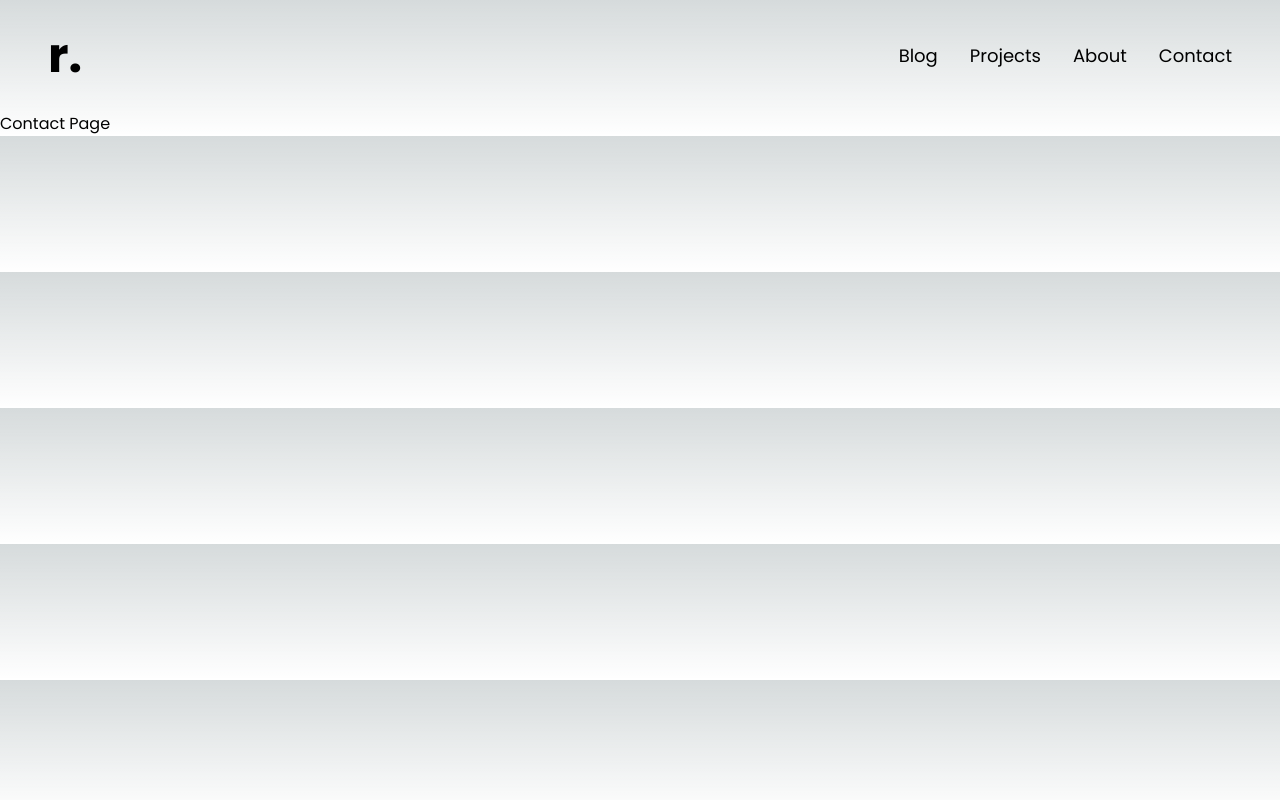
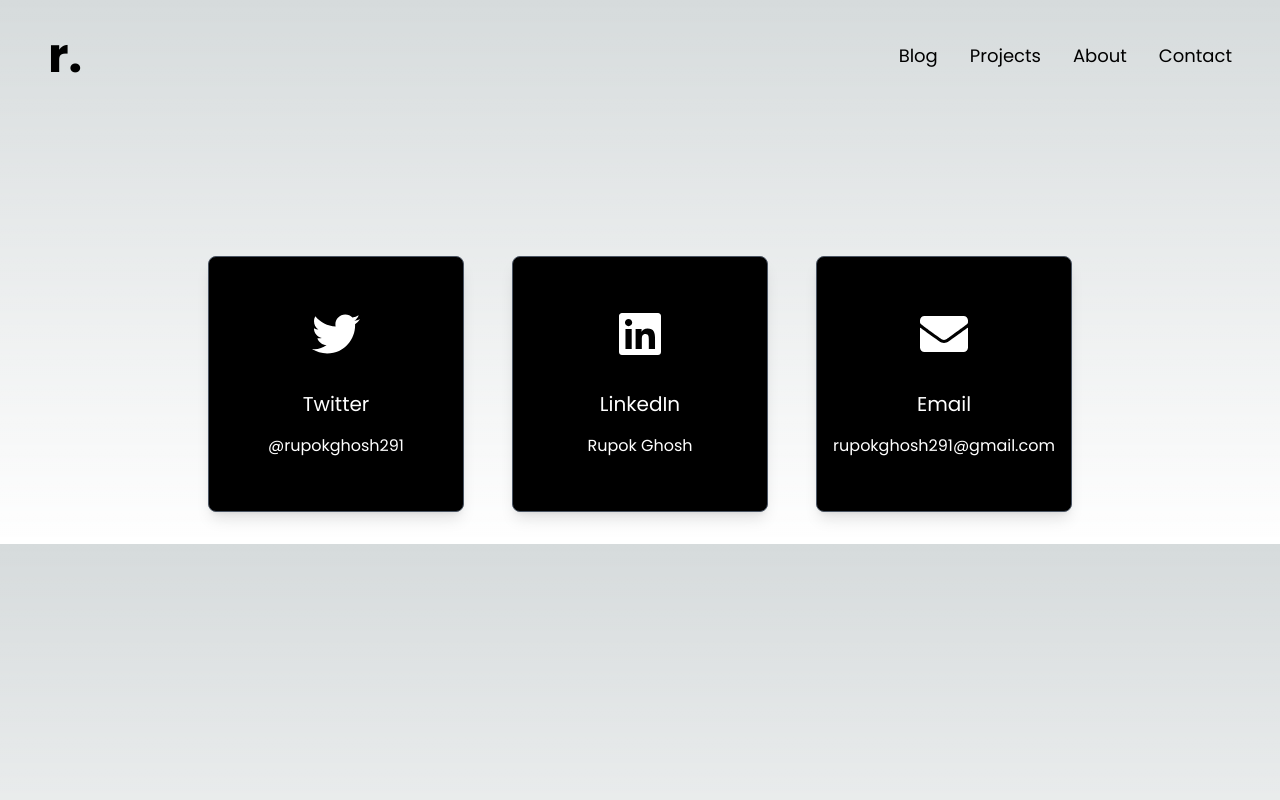
Before and after one commit to rupokghosh/rupokghosh.com, a Next.js app: page /contact in a window 1280 px wide. Built offline with nearby package versions, Linux system fonts and the light colour scheme.

Commit message:
finish contact page

```diff
--- a/src/app/contact/page.tsx
+++ b/src/app/contact/page.tsx
@@ -1,10 +1,34 @@
-import Nav from "@/components/ navigation";
+import { FaTwitter, FaLinkedin, FaEnvelope } from "react-icons/fa";
+import Link from "next/link";
+import Nav from "@/components/navigation";
 
 const ContactPage = () => {
   return (
     <div>
       <Nav />
-      <h1>Contact Page</h1>
+      <div className="flex flex-col md:flex-row justify-center items-center gap-8 md:gap-12 md:mt-40 mt-12 mb-8 px-4">
+        <Link href="https://twitter.com/rupokghosh291" passHref>
+          <div className="flex flex-col gap-4 items-center justify-center w-full md:w-64 md:h-64 bg-black text-white rounded-lg md:border border-gray-600 shadow-lg cursor-pointer p-4 transition duration-300 hover:bg-gray-800">
+            <FaTwitter size={48} />
+            <h2 className="text-xl mt-4">Twitter</h2>
+            <p className="text-md">@rupokghosh291</p>
+          </div>
+        </Link>
+        <Link href="https://linkedin.com/in/rupokadin" passHref>
+          <div className="flex flex-col gap-4 items-center justify-center w-full md:w-64 md:h-64 bg-black text-white rounded-lg md:border border-gray-600 shadow-lg cursor-pointer p-4 transition duration-300 hover:bg-gray-800">
+            <FaLinkedin size={48} />
+            <h2 className="text-xl mt-4">LinkedIn</h2>
+            <p className="text-md">Rupok Ghosh</p>
+          </div>
+        </Link>
+        <Link href="mailto:rupokghosh291@gmail.com" passHref>
+          <div className="flex flex-col gap-4 items-center justify-center w-full md:w-64 md:h-64 bg-black text-white rounded-lg md:border border-gray-600 shadow-lg cursor-pointer p-4 transition duration-300 hover:bg-gray-800">
+            <FaEnvelope size={48} />
+            <h2 className="text-xl mt-4">Email</h2>
+            <p className="text-md">rupokghosh291@gmail.com</p>
+          </div>
+        </Link>
+      </div>
     </div>
   );
 };
```
Also changed, not shown: src/components/navigation.tsx (renamed from src/components/ navigation.tsx).
